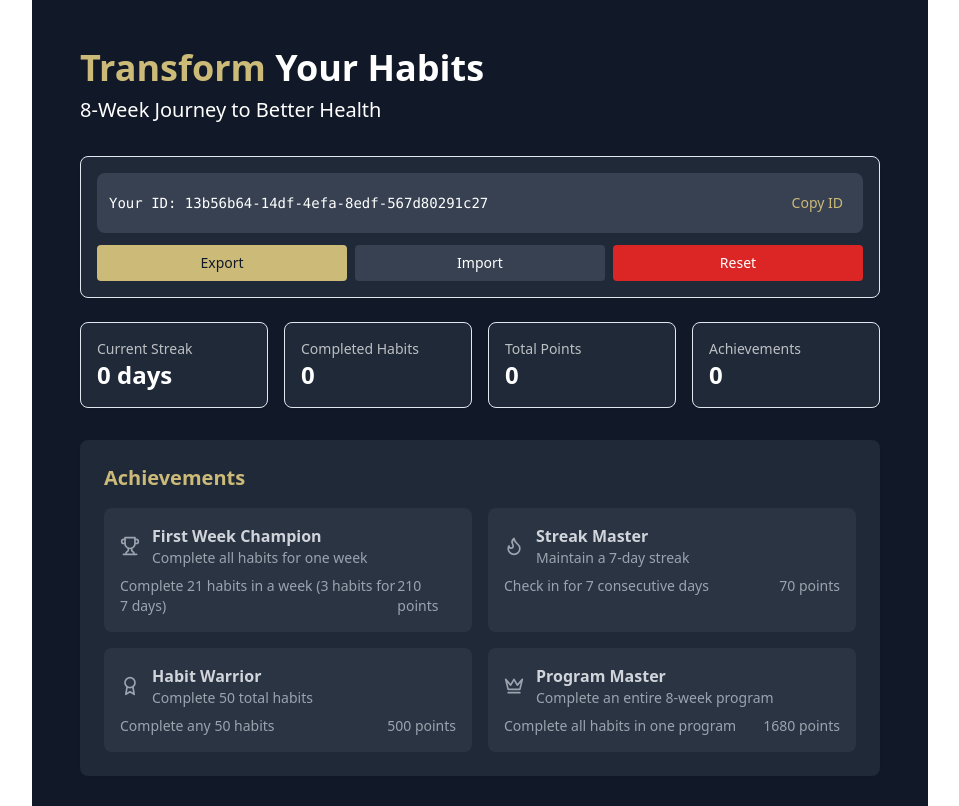
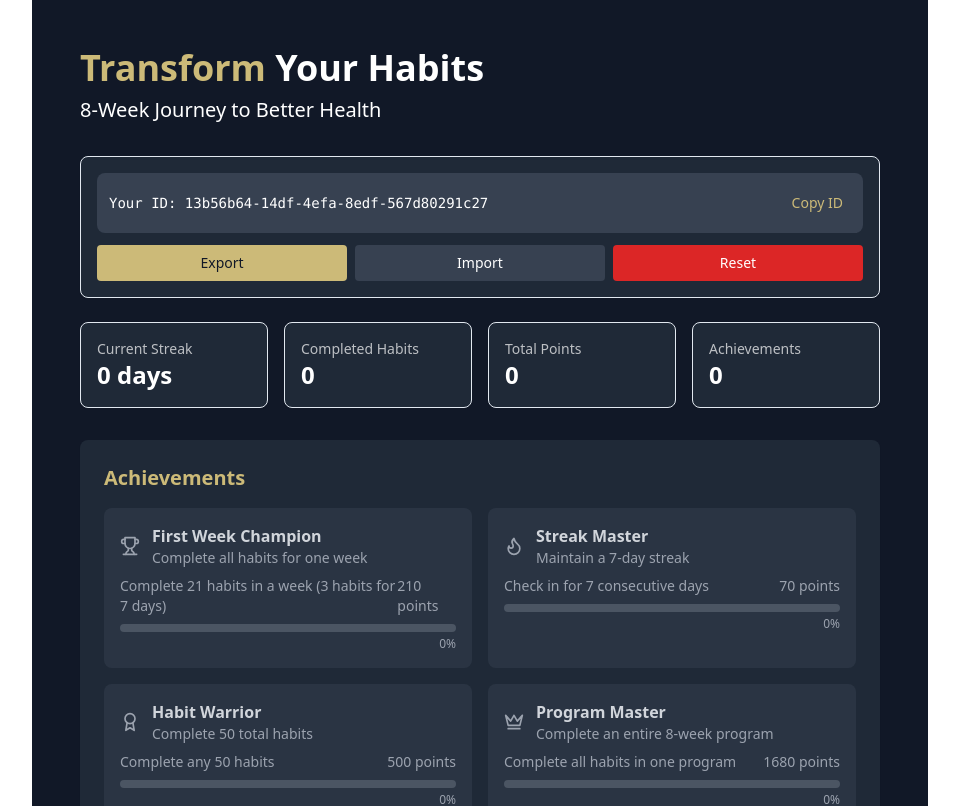
Before and after one commit to TheZoneAdmin/8weekhabit, a Next.js app: page / in a window 1280 px wide. Shown: the top 806 px of the page, without its empty margins (160-1119 px from the left). Built offline with nearby package versions, Linux system fonts and the light colour scheme.

Commit message:
Update habit-program.tsx

```diff
--- a/components/habit-program.tsx
+++ b/components/habit-program.tsx
@@ -101,7 +101,39 @@ const ACHIEVEMENTS: Achievement[] = [
   }
 ];
 
-const AchievementsPanel = ({ achievements }: { achievements: Achievement[] }) => {
+const AchievementsPanel = ({ achievements, savedData }: {
+  achievements: Achievement[],
+  savedData: SavedData
+}) => {
+  const calculateProgress = (achievement: Achievement) => {
+    switch (achievement.id) {
+      case 'first-week':
+        // Count max completions in any week
+        const maxWeekCompletions = Object.values(savedData)
+          .flatMap(program => Object.values(program))
+          .map(week => {
+            const uniqueDates = new Set<string>();
+            Object.values(week || {}).forEach((habit: any) => {
+              (habit.completionDates || []).forEach(date => uniqueDates.add(date));
+            });
+            return uniqueDates.size;
+          })
+          .reduce((max, curr) => Math.max(max, curr), 0);
+        return (maxWeekCompletions / 21) * 100;
+
+      case 'habit-warrior':
+        const totalCompletions = Object.values(savedData)
+          .flatMap(program => Object.values(program))
+          .flatMap(week => Object.values(week))
+          .reduce((total, habit: any) => total + (habit.completionDates?.length || 0), 0);
+        return (totalCompletions / 50) * 100;
+
+      // Add other achievements...
+      default:
+        return 0;
+    }
+  };
+
   return (
     <Card className="bg-gray-800 border-none mb-8">
       <div className="p-6">
@@ -138,6 +170,21 @@ const AchievementsPanel = ({ achievements }: { achievements: Achievement[] }) =>
                   {achievement.points} points
                 </span>
               </div>
+
+              {/* Add progress bar */}
+              {!achievement.unlocked && (
+                <div className="mt-2">
+                  <div className="w-full bg-gray-600 rounded-full h-2">
+                    <div
+                      className="bg-[#CCBA78] h-2 rounded-full transition-all duration-500"
+                      style={{ width: `${Math.min(calculateProgress(achievement), 100)}%` }}
+                    />
+                  </div>
+                  <p className="text-xs text-gray-400 mt-1 text-right">
+                    {Math.round(calculateProgress(achievement))}%
+                  </p>
+                </div>
+              )}
             </div>
           ))}
         </div>
@@ -978,7 +1025,7 @@ return (
         </Card>
       </div>
 
-      <AchievementsPanel achievements={userData.achievements} />
+  <AchievementsPanel achievements={userData.achievements} savedData={savedData} />
 
       <Tabs defaultValue="strength">
         <TabsList className="grid grid-cols-3 gap-4 mb-8">
```
